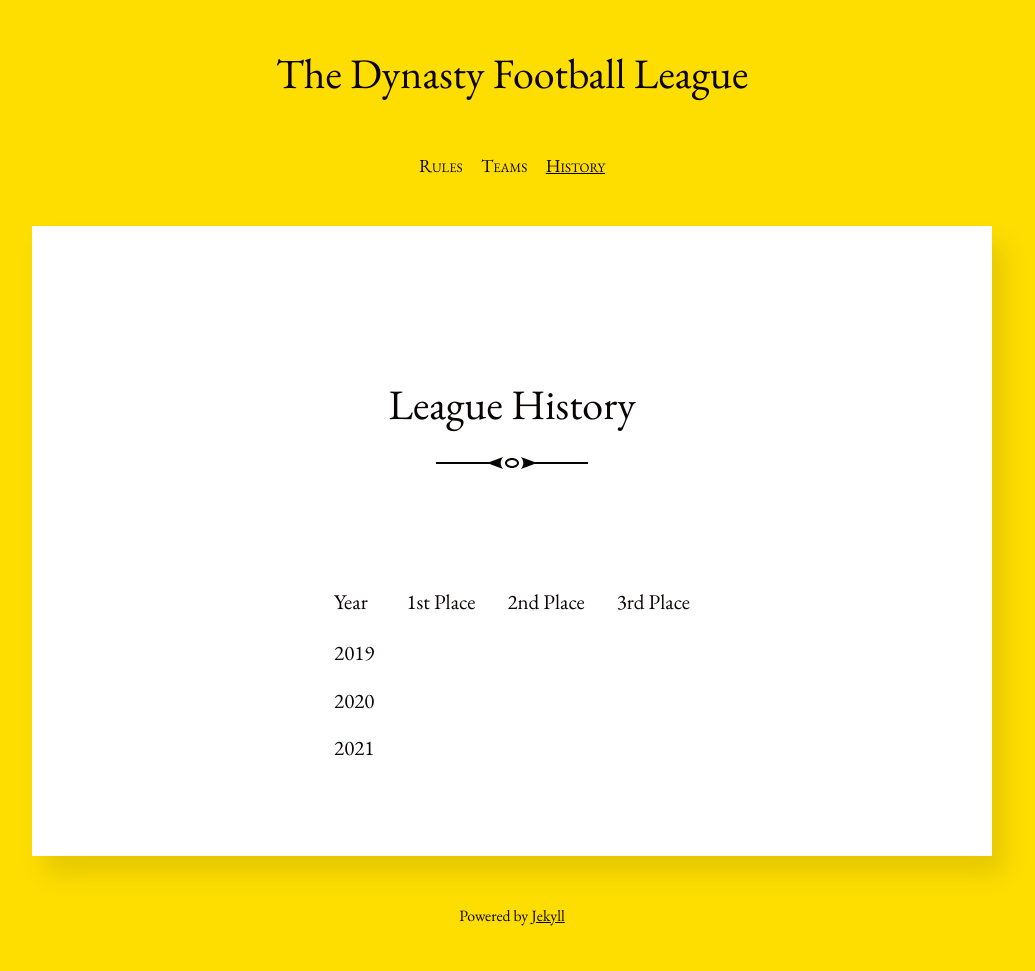
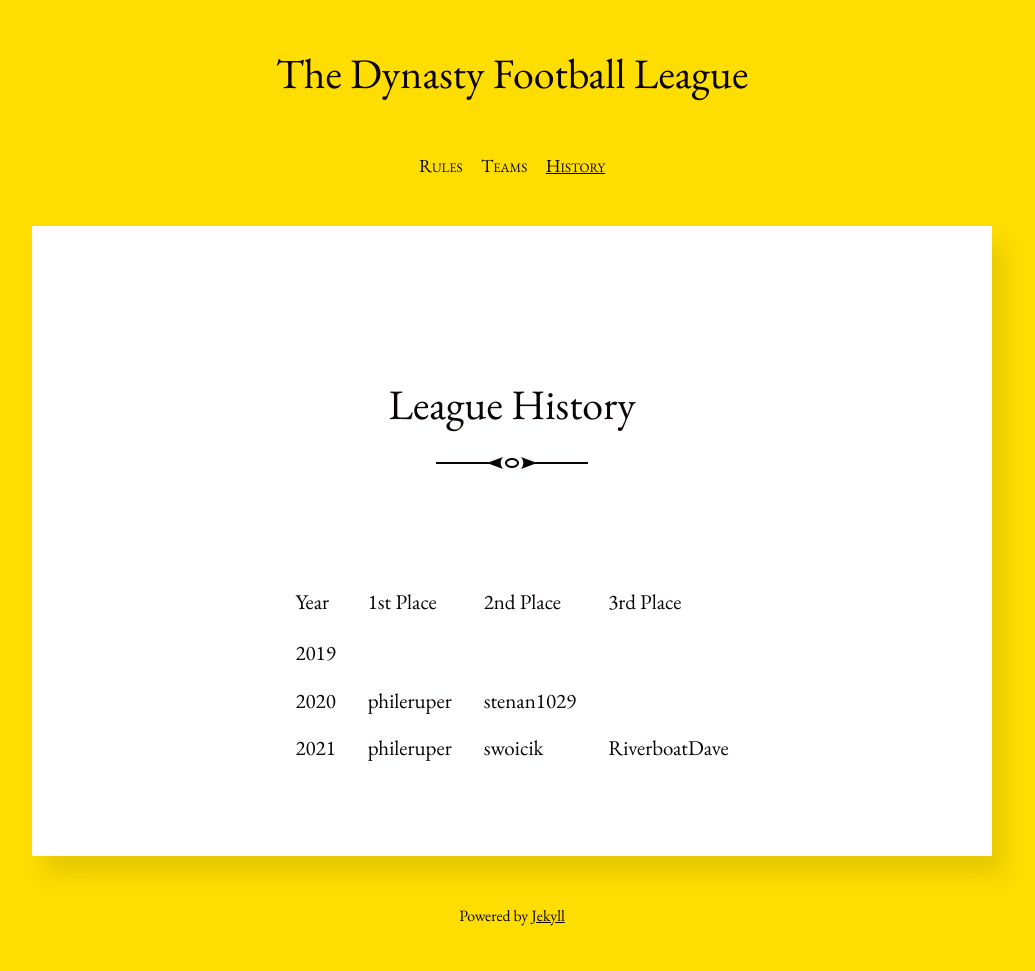
Before and after one commit to swoicik/fantasyfootball, a Jekyll site: the page built from history.md, in a window 1280 px wide. Shown: the whole page, without its empty margins (128-1163 px from the left). Built offline with Jekyll 4.4.1, drawn with Linux system fonts in a browser that asks for light colours.

Commit message:
Update history.md

```diff
--- a/history.md
+++ b/history.md
@@ -2,8 +2,8 @@
 layout: post
 title: League History
 ---
-| Year  | 1st Place   | 2nd Place   | 3rd Place   |
-| ---   | ---         | ---         | ---         |
-| 2019  |             |             |             |
-| 2020  |             |             |             |
-| 2021  |             |             |             |
+| Year  | 1st Place   | 2nd Place   | 3rd Place     |
+| ---   | ---         | ---         | ---           |
+| 2019  |             |             |               |
+| 2020  | phileruper  | stenan1029  |               |
+| 2021  | phileruper  | swoicik     | RiverboatDave |
```
